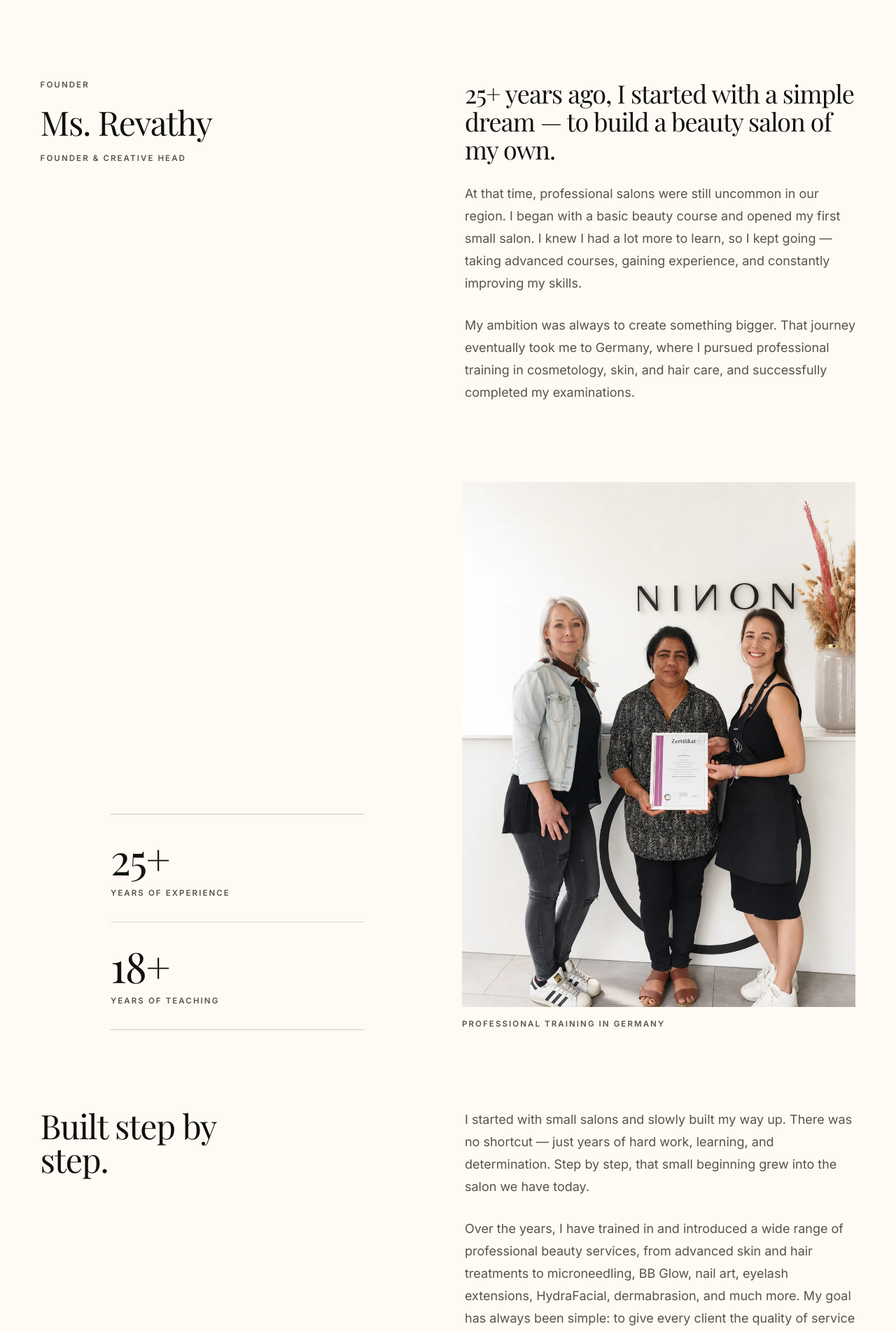
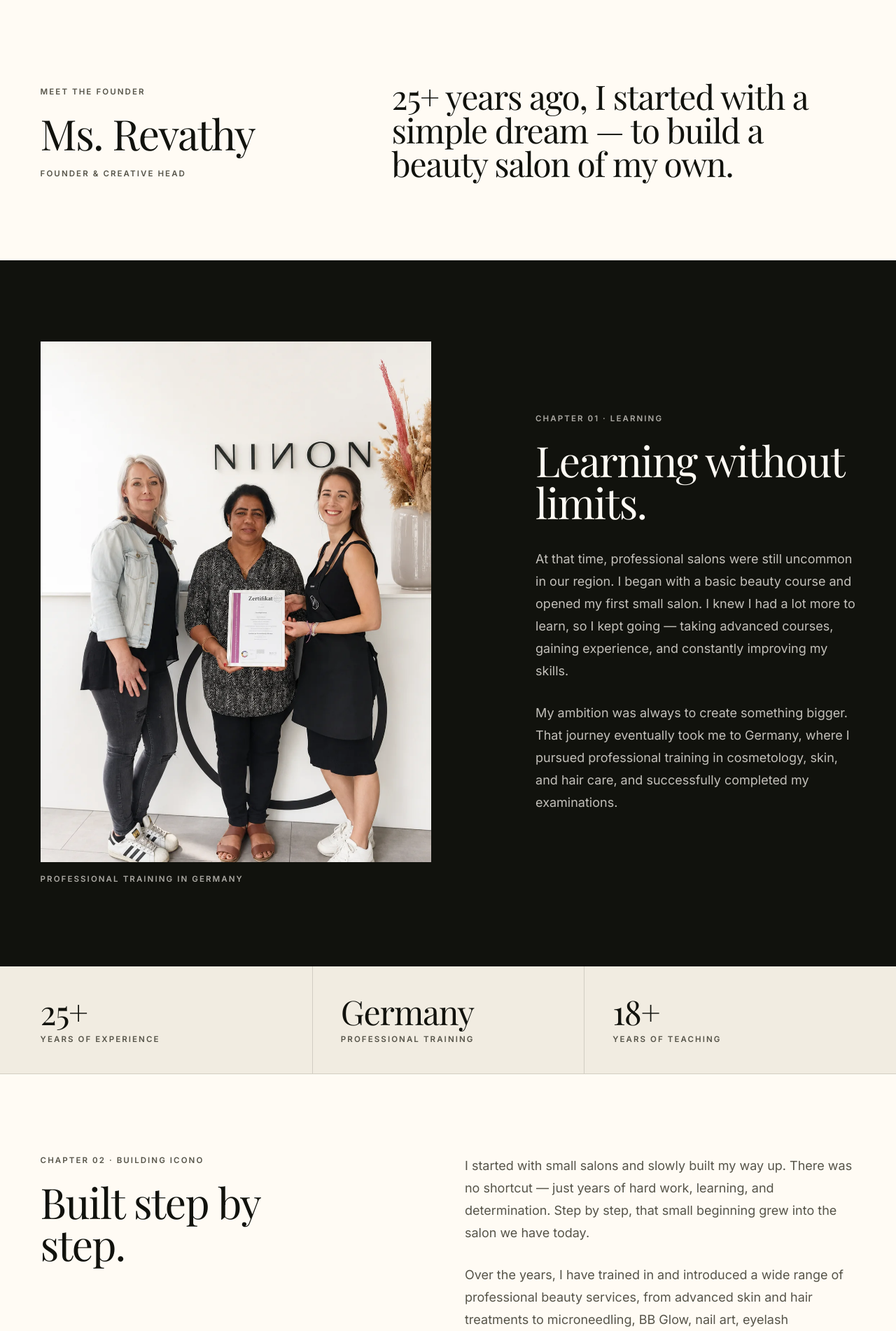
Before and after one commit to 007-Akira/icono, a Next.js app: page /about in a window 1280 px wide. Shown: the part 658-2560 px from the top of the page at 70% size. Built offline with nearby package versions, Linux system fonts and the light colour scheme; no server answers.

Commit message:
design: restructure founder journey into chapters

```diff
--- a/app/about/page.tsx
+++ b/app/about/page.tsx
@@ -12,8 +12,10 @@ export const metadata: Metadata = {
 };
 
 export default function AboutPage() {
-  const openingStory = founder.story.slice(0, 3);
-  const continuingStory = founder.story.slice(3);
+  const openingStatement = founder.story[0];
+  const trainingStory = founder.story.slice(1, 3);
+  const buildingStory = founder.story.slice(3, 7);
+  const closingStory = founder.story.slice(7);
 
   return (
     <>
@@ -39,38 +41,22 @@ export default function AboutPage() {
         </div>
       </section>
       <section className="bg-floral py-section">
-        <div className="page-shell">
-          <div className="grid gap-12 md:grid-cols-12">
+        <div className="page-shell grid gap-10 md:grid-cols-12 md:items-end">
           <div className="md:col-span-4">
-              <div className="md:sticky md:top-32">
-                <SectionLabel>Founder</SectionLabel>
-                <h2 className="display mt-5 text-5xl">{founder.name}</h2>
+            <SectionLabel>Meet the Founder</SectionLabel>
+            <h2 className="display mt-5 text-5xl sm:text-6xl">{founder.name}</h2>
             <p className="eyebrow mt-5 text-olive">{founder.role}</p>
           </div>
+          <p className="display text-3xl leading-snug text-smoke sm:text-4xl md:col-span-7 md:col-start-6 md:text-5xl">
+            {openingStatement}
+          </p>
         </div>
-            <div className="space-y-7 text-lg leading-8 text-olive md:col-span-6 md:col-start-7">
-              {openingStory.map((paragraph, index) => (
-                <p
-                  key={paragraph}
-                  className={index === 0 ? "display text-3xl leading-snug text-smoke sm:text-4xl" : ""}
-                >
-                  {paragraph}
-                </p>
-              ))}
-            </div>
-          </div>
+      </section>
 
-          <div className="mt-20 grid items-end gap-10 md:mt-28 md:grid-cols-12">
-            <div className="border-y border-olive/30 py-8 md:col-span-4 md:col-start-2">
-              <p className="display text-6xl leading-none">25+</p>
-              <p className="eyebrow mt-3 text-olive">Years of experience</p>
-              <div className="mt-8 border-t border-olive/20 pt-8">
-                <p className="display text-6xl leading-none">18+</p>
-                <p className="eyebrow mt-3 text-olive">Years of teaching</p>
-              </div>
-            </div>
-            <figure className="md:col-span-6 md:col-start-7">
-              <div className="relative aspect-[3/4] overflow-hidden bg-bone">
+      <section className="bg-smoke py-section text-floral">
+        <div className="page-shell grid gap-12 md:grid-cols-12 md:items-center">
+          <figure className="md:col-span-6">
+            <div className="relative aspect-[3/4] overflow-hidden bg-olive">
               <Image
                 src={referenceImages.founderTraining}
                 alt="Ms. Revathy receiving a professional training certificate in Germany"
@@ -79,32 +65,62 @@ export default function AboutPage() {
                 className="object-cover"
               />
             </div>
-              <figcaption className="eyebrow mt-4 text-olive">
+            <figcaption className="eyebrow mt-4 text-floral/65">
               Professional training in Germany
             </figcaption>
           </figure>
+          <div className="md:col-span-5 md:col-start-8">
+            <p className="eyebrow text-floral/65">Chapter 01 · Learning</p>
+            <h2 className="display mt-5 text-5xl leading-tight sm:text-6xl">
+              Learning without limits.
+            </h2>
+            <div className="mt-9 space-y-7 text-lg leading-8 text-floral/75">
+              {trainingStory.map((paragraph) => (
+                <p key={paragraph}>{paragraph}</p>
+              ))}
+            </div>
+          </div>
+        </div>
+      </section>
+
+      <section className="border-b border-olive/20 bg-bone/35">
+        <div className="page-shell grid divide-y divide-olive/20 md:grid-cols-3 md:divide-x md:divide-y-0">
+          <div className="py-10 md:pr-10">
+            <p className="display text-5xl">25+</p>
+            <p className="eyebrow mt-2 text-olive">Years of experience</p>
+          </div>
+          <div className="py-10 md:px-10">
+            <p className="display text-5xl">Germany</p>
+            <p className="eyebrow mt-2 text-olive">Professional training</p>
+          </div>
+          <div className="py-10 md:pl-10">
+            <p className="display text-5xl">18+</p>
+            <p className="eyebrow mt-2 text-olive">Years of teaching</p>
+          </div>
+        </div>
+      </section>
+
+      <section className="bg-floral py-section">
+        <div className="page-shell grid gap-12 md:grid-cols-12">
+          <div className="md:col-span-4">
+            <p className="eyebrow text-olive">Chapter 02 · Building Icono</p>
+            <h2 className="display mt-5 max-w-sm text-5xl leading-tight sm:text-6xl">
+              Built step by step.
+            </h2>
+          </div>
+          <div className="space-y-7 text-lg leading-8 text-olive md:col-span-6 md:col-start-7">
+            {buildingStory.map((paragraph) => (
+              <p key={paragraph}>{paragraph}</p>
+            ))}
+          </div>
         </div>
 
-          <div className="mt-20 grid gap-12 md:mt-28 md:grid-cols-12">
-            <div className="md:col-span-4">
-              <p className="display max-w-xs text-4xl leading-tight sm:text-5xl">
-                Built step by step.
+        <div className="page-shell mt-20 md:mt-28">
+          <div className="border-y border-olive/30 py-12 text-center sm:py-16">
+            <p className="display mx-auto max-w-4xl text-4xl leading-tight text-smoke sm:text-6xl">
+              {closingStory[0]}
             </p>
-            </div>
-            <div className="space-y-7 text-lg leading-8 text-olive md:col-span-6 md:col-start-7">
-              {continuingStory.map((paragraph, index) => (
-                <p
-                  key={paragraph}
-                  className={
-                    index === continuingStory.length - 2
-                      ? "display border-l border-olive/40 py-2 pl-6 text-2xl leading-snug text-smoke"
-                      : ""
-                  }
-                >
-                  {paragraph}
-                </p>
-              ))}
-            </div>
+            <p className="eyebrow mt-8 text-olive">{closingStory[1]}</p>
           </div>
         </div>
       </section>
```
Lines whose indentation alone changed are shown as unchanged.
